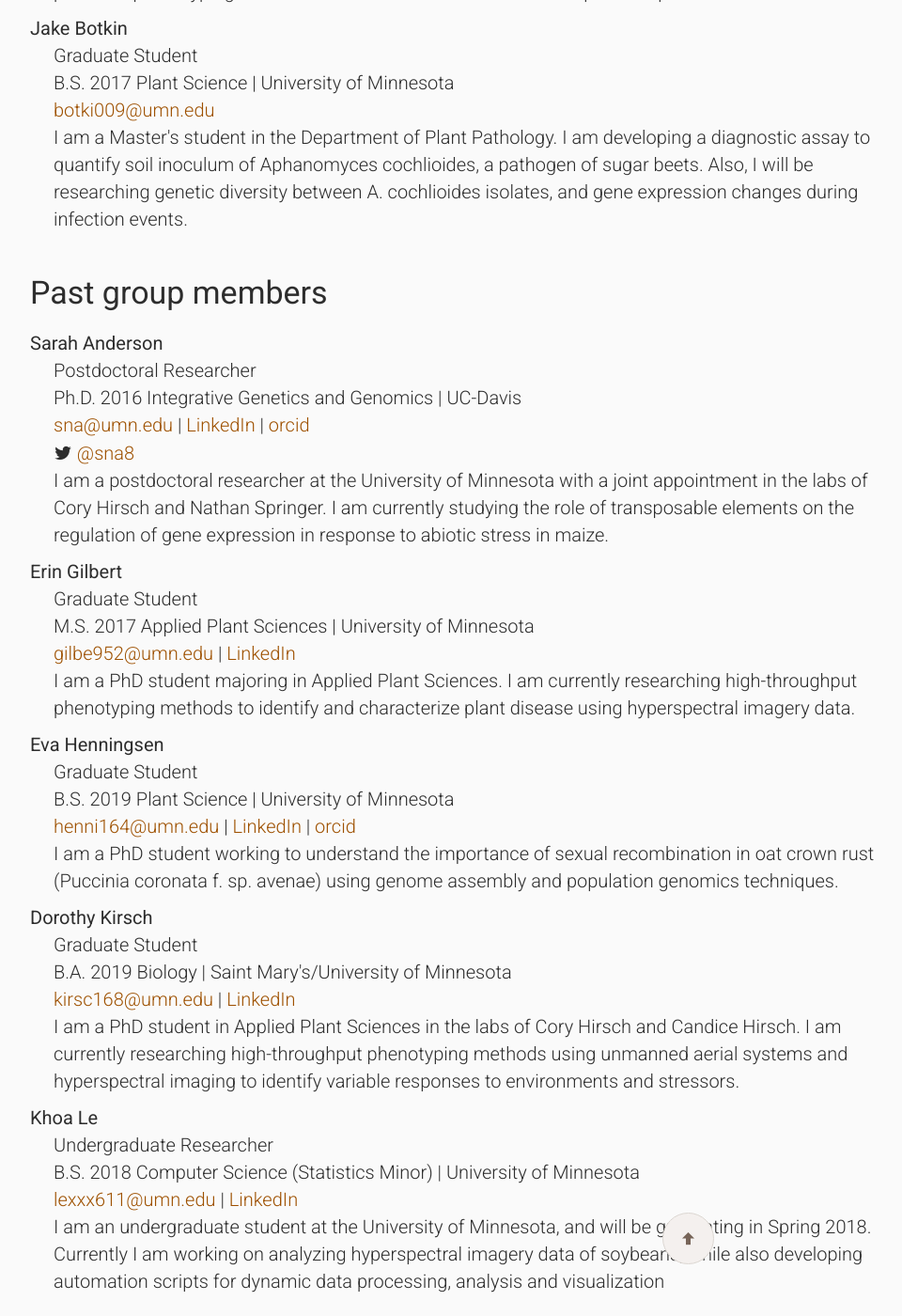
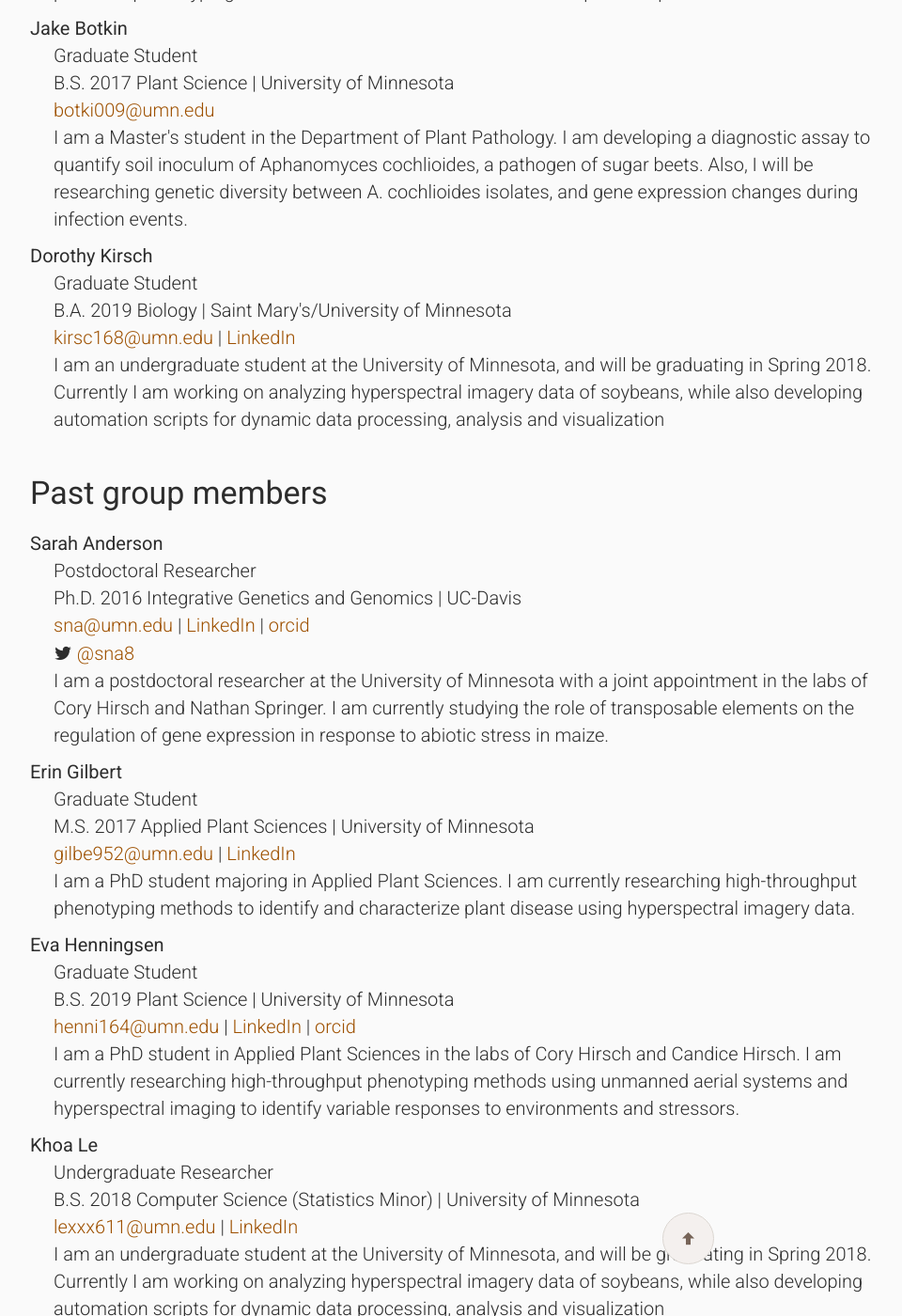
Before and after one commit to hallx833/hallx833.github.io, a Jekyll site: the page built from people.html, in a window 1280 px wide and 1400 px high, scrolled down 702 px. Shown: the whole window at 94% size, without its empty margins (320-1280 px from the left). Built offline with Jekyll 4.4.1, drawn with Linux system fonts in a browser that asks for light colours; nearby versions of some CDN libraries.

Commit message:
Updated members

```diff
--- a/_data/current_members.yml
+++ b/_data/current_members.yml
@@ -26,3 +26,11 @@
   school: University of Minnesota
   email: botki009@umn.edu
   description: I am a Master's student in the Department of Plant Pathology. I am developing a diagnostic assay to quantify soil inoculum of Aphanomyces cochlioides, a pathogen of sugar beets. Also, I will be researching genetic diversity between A. cochlioides isolates, and gene expression changes during infection events.
+
+- name: Dorothy Kirsch
+  role: Graduate Student
+  degree: B.A. 2019 Biology
+  school: Saint Mary's/University of Minnesota
+  email: kirsc168@umn.edu
+  linkedIn: https://www.linkedin.com/authwall?trk=gf&trkInfo=AQHZwsVKFjS0NQAAAXW-W9IQDEqS-VNHUhu9AXQ2Gs0cuDJDnOuMuvybiZubuYJCz-7vGhqYp6gpQ0OfjzIrY9icv8BeozUFejF_NzUL3xz06mqlZuDjfZu8xLcm_bSujKyD2-0=&originalReferer=https://coryhirschlab.cfans.umn.edu/&sessionRedirect=https%3A%2F%2Fwww.linkedin.com%2Fin%2Fdorothy-kirsch-405731139%3Ftrk%3Dpeople-guest_profile-result-card_result-card_full-click
+  description: I am an undergraduate student at the University of Minnesota, and will be graduating in Spring 2018. Currently I am working on analyzing hyperspectral imagery data of soybeans, while also developing automation scripts for dynamic data processing, analysis and visualization
```
Also changed, not shown: _data/past_members.yml (+1 -6 lines).
